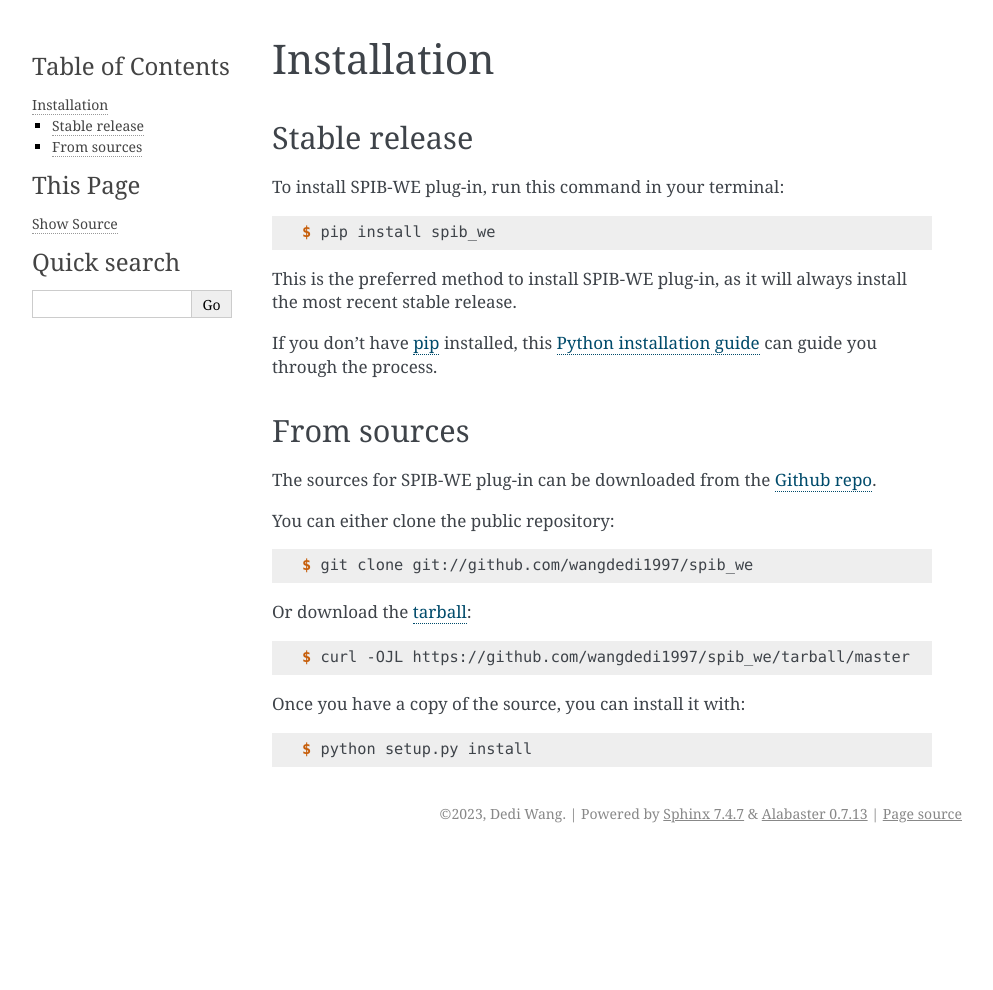
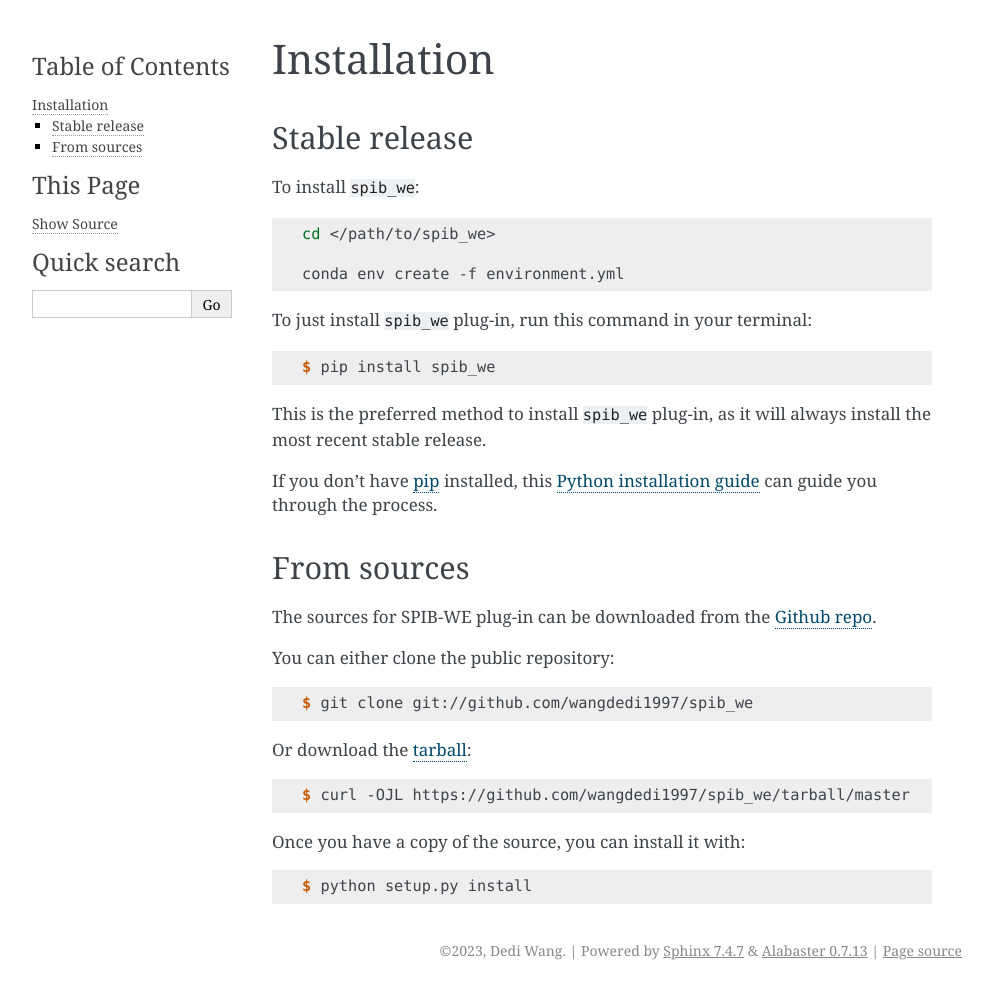
Before and after one commit to wangdedi1997/spib_we, a Sphinx documentation site: the page built from docs/installation.rst, in a window 1280 px wide. Shown: the whole page, without its empty margins (148-1141 px from the left). Built offline with Sphinx 7.4.7, drawn with Linux system fonts in a browser that asks for light colours; pages that are not in the unit, such as notebooks, are missing from menus; before the commit the page ends 900 px from its top, so only the background shows below that.

Commit message:
Added environment requirements

```diff
--- a/docs/installation.rst
+++ b/docs/installation.rst
@@ -8,13 +8,21 @@ Installation
 Stable release
 --------------
 
-To install SPIB-WE plug-in, run this command in your terminal:
+To install :code:`spib_we`:
+
+.. code-block:: bash
+
+    cd </path/to/spib_we>
+
+    conda env create -f environment.yml
+
+To just install :code:`spib_we` plug-in, run this command in your terminal:
 
 .. code-block:: console
 
     $ pip install spib_we
 
-This is the preferred method to install SPIB-WE plug-in, as it will always install the most recent stable release.
+This is the preferred method to install :code:`spib_we` plug-in, as it will always install the most recent stable release.
 
 If you don't have `pip`_ installed, this `Python installation guide`_ can guide
 you through the process.
```
Also changed, not shown: environment.yml (added, +12 -0 lines).
